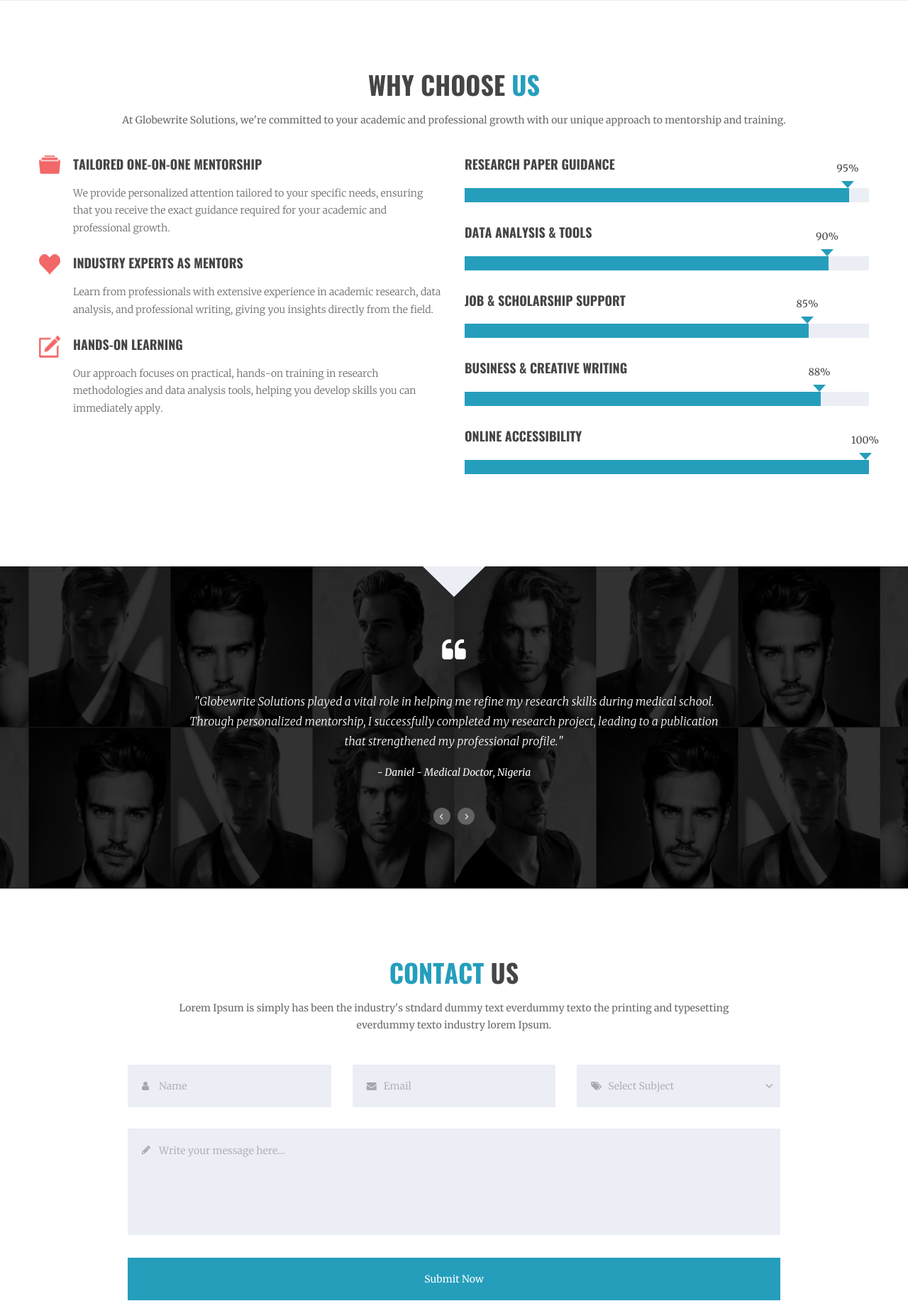
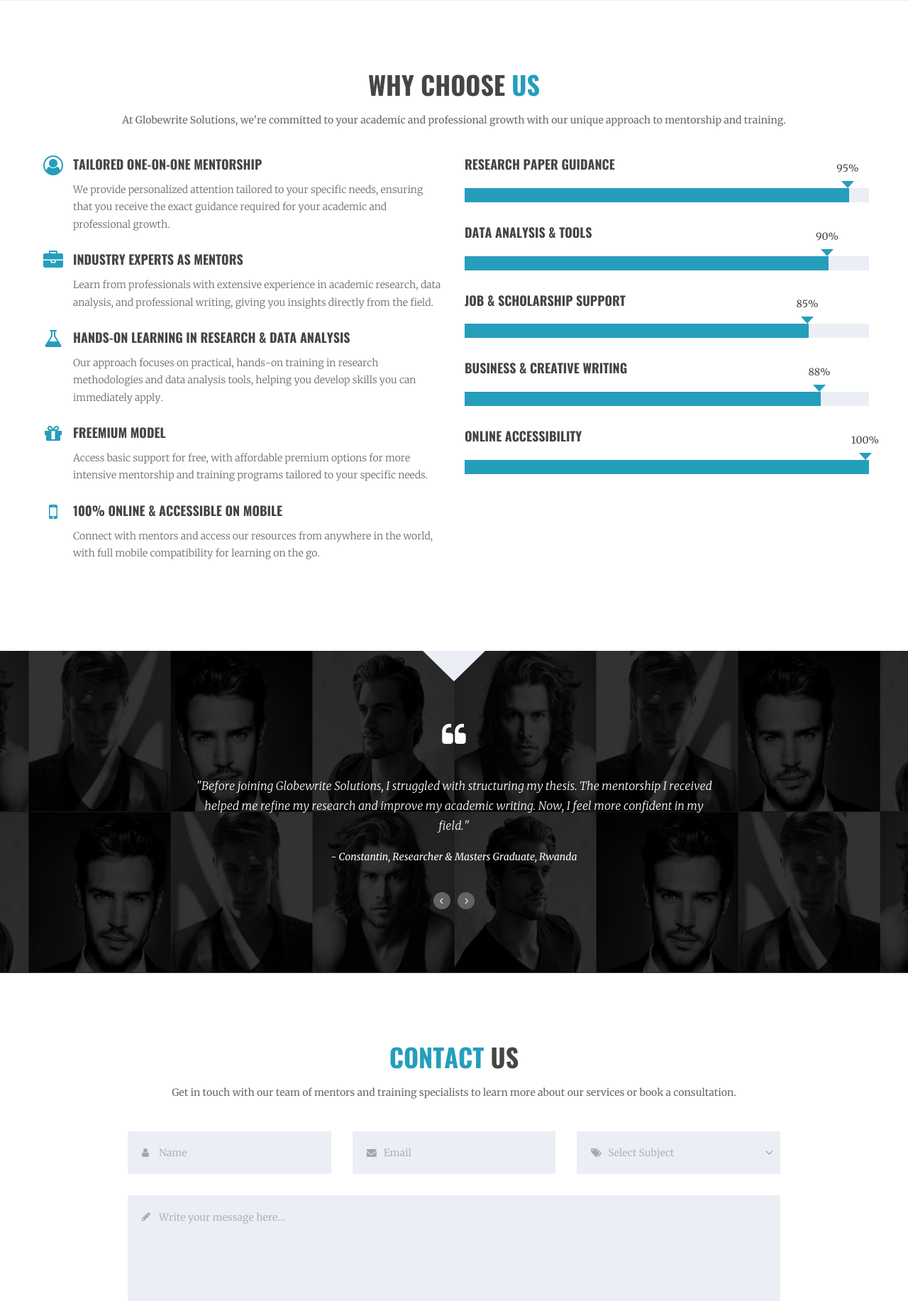
Before and after one commit to Emmanuel-Begati/global_solutions, a Django app: page /home/ in a window 1280 px wide. Shown: the part 1893-3726 px from the top of the page at 71% size. Run offline with Django 5.2, Linux system fonts and the light colour scheme; some libraries are stand-ins or nearby versions.

Commit message:
edited the other sections onthe home page

```diff
--- a/website/static/website/css/style.css
+++ b/website/static/website/css/style.css
@@ -3585,3 +3585,28 @@
 .home-banner .item:last-of-type .banner-text .tagline:after {
     margin: 0 0 0 auto;
 }
+
+.notes {
+    position: relative;
+    padding: 0 0 0 48px;
+    margin-bottom: 25px;
+}
+
+.notes .fa {
+    position: absolute;
+    left: 0;
+    top: 0;
+    color: #259ebc;  /* Use your theme's blue color */
+    width: 40px;
+    text-align: center;
+}
+
+.notes h3 {
+    margin-bottom: 10px;
+}
+
+.notes p {
+    font-weight: 300;
+    margin: 0;
+    text-align: left;
+}
--- a/website/templates/website/index.html
+++ b/website/templates/website/index.html
@@ -141,17 +141,30 @@
                 <p>At Globewrite Solutions, we're committed to your academic and professional growth with our unique approach to mentorship and training.</p>
                 <div class="row">
                     <div class="col-md-6">
-                            <article class="notes imp-notes">
+                        <article class="notes">
+                            <i class="fa fa-user-circle-o fa-2x"></i>
                             <h3>TAILORED ONE-ON-ONE MENTORSHIP</h3>
                             <p>We provide personalized attention tailored to your specific needs, ensuring that you receive the exact guidance required for your academic and professional growth.</p>
                         </article>
-                            <article class="notes love">
+                        <article class="notes">
+                            <i class="fa fa-briefcase fa-2x"></i>
                             <h3>INDUSTRY EXPERTS AS MENTORS</h3>
                             <p>Learn from professionals with extensive experience in academic research, data analysis, and professional writing, giving you insights directly from the field.</p>
                         </article>
-                            <article class="notes graphic">
-                                <h3>HANDS-ON LEARNING</h3>
+                        <article class="notes">
+                            <i class="fa fa-flask fa-2x"></i>
+                            <h3>HANDS-ON LEARNING IN RESEARCH & DATA ANALYSIS</h3>
                             <p>Our approach focuses on practical, hands-on training in research methodologies and data analysis tools, helping you develop skills you can immediately apply.</p>
+                        </article>
+                        <article class="notes">
+                            <i class="fa fa-gift fa-2x"></i>
+                            <h3>FREEMIUM MODEL</h3>
+                            <p>Access basic support for free, with affordable premium options for more intensive mentorship and training programs tailored to your specific needs.</p>
+                        </article>
+                        <article class="notes">
+                            <i class="fa fa-mobile fa-2x"></i>
+                            <h3>100% ONLINE & ACCESSIBLE ON MOBILE</h3>
+                            <p>Connect with mentors and access our resources from anywhere in the world, with full mobile compatibility for learning on the go.</p>
                         </article>
                     </div>
                     <div class="col-md-6">
@@ -202,74 +215,26 @@
             </div>
         </div>
         <!-- Notes and skills end -->
-        {% comment %} <!-- Our Latest Worsks -->
-        <div class="latest-works">
-            <div class="container">
-                <h2>OUR LATEST
-                    <strong>WORKS</strong>
-                </h2>
-                <p>Lorem Ipsum is simply has been the industry's stndard dummy text everdummy texto the printing and typesetting industry lorem Ipsum has been the industry's.</p>
-                <div class="outer">
-                    <div id="big" class="owl-carousel owl-theme">
-                        <div class="item">
-                            <img src="{% static 'website/images/latest-work-img-01.jpg' %}" alt="Latest Work"> </div>
-                        <div class="item">
-                            <img src="{% static 'website/images/latest-work-img-02.jpg' %}" alt="Latest Work"> </div>
-                        <div class="item">
-                            <img src="{% static 'website/images/latest-work-img-03.jpg' %}" alt="Latest Work"> </div>
-                        <div class="item">
-                            <img src="{% static 'website/images/latest-work-img-04.jpg' %}" alt="Latest Work"> </div>
-                        <div class="item">
-                            <img src="{% static 'website/images/latest-work-img-05.jpg' %}" alt="Latest Work"> </div>
-                        <div class="item">
-                            <img src="{% static 'website/images/latest-work-img-06.jpg' %}" alt="Latest Work"> </div>
-                        <div class="item">
-                            <img src="{% static 'website/images/latest-work-img-07.jpg' %}" alt="Latest Work"> </div>
-                        <div class="item">
-                            <img src="{% static 'website/images/latest-work-img-08.jpg' %}" alt="Latest Work"> </div>
-                    </div>
-                </div>
-            </div>
-            <div id="thumbs" class="owl-carousel owl-theme">
-                <div class="item">
-                    <img src="{% static 'website/images/latest-work-thumb-01.jpg' %}" alt="latest work thumb"> </div>
-                <div class="item">
-                    <img src="{% static 'website/images/latest-work-thumb-02.jpg' %}" alt="latest work thumb"> </div>
-                <div class="item">
-                    <img src="{% static 'website/images/latest-work-thumb-03.jpg' %}" alt="latest work thumb"> </div>
-                <div class="item">
-                    <img src="{% static 'website/images/latest-work-thumb-04.jpg' %}" alt="latest work thumb"> </div>
-                <div class="item">
-                    <img src="{% static 'website/images/latest-work-thumb-05.jpg' %}" alt="latest work thumb"> </div>
-                <div class="item">
-                    <img src="{% static 'website/images/latest-work-thumb-06.jpg' %}" alt="latest work thumb"> </div>
-                <div class="item">
-                    <img src="{% static 'website/images/latest-work-thumb-07.jpg' %}" alt="latest work thumb"> </div>
-                <div class="item">
-                    <img src="{% static 'website/images/latest-work-thumb-08.jpg' %}" alt="latest work thumb"> </div>
-            </div>
-        </div>
-        <!-- Our Latest Worsks end --> {% endcomment %}
         <!-- Testimonials -->
         <div class="testimonials-wrapper">
             <div class="container">
                 <i class="fa fa-quote-left" aria-hidden="true"></i>
                 <div id="testimonials" class="owl-carousel">
                     <blockquote class="item">
-                        <p>"Globewrite Solutions played a vital role in helping me refine my research skills during medical school. Through personalized mentorship, I successfully completed my research project, leading to a publication that strengthened my professional profile."</p>
-                        <cite>Daniel - Medical Doctor, Nigeria</cite>
+                        <p>"Before joining Globewrite Solutions, I struggled with structuring my thesis. The mentorship I received helped me refine my research and improve my academic writing. Now, I feel more confident in my field."</p>
+                        <cite>Constantin, Researcher & Masters Graduate, Rwanda</cite>
                     </blockquote>
                     <blockquote class="item">
-                        <p>"With the guidance of Globewrite Solutions, I learned the art of academic writing, which helped me excel in my undergraduate research, paving the way for higher academic opportunities."</p>
-                        <cite>Wenny - Graduate in History & Diplomatic Studies, University of Abuja</cite>
+                        <p>"The scholarship application guidance I got from Globewrite Solutions was a game-changer. I secured full funding for my studies, something I thought was impossible."</p>
+                        <cite>OluwaTobi, Photographer & Student</cite>
                     </blockquote>
                     <blockquote class="item">
-                        <p>"I credit Globewrite Solutions for enhancing my research skills, which played a significant role in my successful completion of a master's degree and ongoing academic research."</p>
-                        <cite>Constantin Sibomana - Masters Graduate & Researcher, University of Rwanda & University of Edinburgh</cite>
+                        <p>"As a PhD student, getting clarity on research methodologies was a challenge. The structured mentorship I received helped me immensely in organizing my research and publishing my findings."</p>
+                        <cite>Dr. Ayeni, PhD Student, Nigeria</cite>
                     </blockquote>
                     <blockquote class="item">
-                        <p>"As an academic, I sought research mentorship to improve my grant writing skills. Globewrite Solutions provided the necessary support to advance my academic career and research projects."</p>
-                        <cite>Evariste - Lecturer & Researcher in Medicine and Oral Health, Rwanda</cite>
+                        <p>"I never knew how important a well-written business proposal was until I got trained at Globewrite Solutions. Now, my startup is fully funded!"</p>
+                        <cite>Ibrahim, Entrepreneur, Nigeria</cite>
                     </blockquote>
                 </div>
             </div>
@@ -415,7 +380,7 @@
             <div class="container">
                 <h2>
                     <strong>CONTACT</strong> US</h2>
-                <p>Lorem Ipsum is simply has been the industry's stndard dummy text everdummy texto the printing and typesetting everdummy texto industry lorem Ipsum.</p>
+                <p>Get in touch with our team of mentors and training specialists to learn more about our services or book a consultation.</p>
                 <div class="contact-form">
                     <div class="row">
                         <div class="col-sm-4 col-xs-12">
@@ -430,8 +395,11 @@
                             <div class="subject">
                                 <select class="input">
                                     <option>Select Subject</option>
-                                    <option>Select Subject</option>
-                                    <option>Select Subject</option>
+                                    <option>Research Mentorship</option>
+                                    <option>Academic Writing</option>
+                                    <option>Data Analysis Training</option>
+                                    <option>Career Support</option>
+                                    <option>Business Writing</option>
                                 </select>
                             </div>
                         </div>
@@ -450,15 +418,15 @@
                 <div class="row">
                     <div class="col-md-4 col-sm-4 col-xs-12">
                         <div class="address-block">
-                            <h3>Address</h3>
-                            <p>25 Rankin Street, Sydney</p>
+                            <h3>Connect With Us</h3>
+                            <p>Global Online Services</p>
                         </div>
                     </div>
                     <div class="col-md-4 col-sm-4 col-xs-12 text-center">
                         <div class="phone-block">
-                            <h3>Phone</h3>
+                            <h3>Phone | WhatsApp</h3>
                             <p>
-                                <a href="tel:012001005678">01200 100 5678</a>
+                                <a href="tel:+441387405003">+44 1387 405003</a> | <a href="tel:+2347061906786">+234 706 190 6786</a>
                             </p>
                         </div>
                     </div>
@@ -466,7 +434,8 @@
                         <div class="email-block">
                             <h3>Email</h3>
                             <p>
-                                <a href="mailto:jhon_doe@email.com">jhon_doe@email.com</a>
+                                <a href="mailto:globewrite.solutions@gmail.com">globewrite.solutions@gmail.com</a><br>
+                                <a href="mailto:admin@globewrites.uk">admin@globewrites.uk</a>
                             </p>
                         </div>
                     </div>
```
Lines whose indentation alone changed are shown as unchanged.
